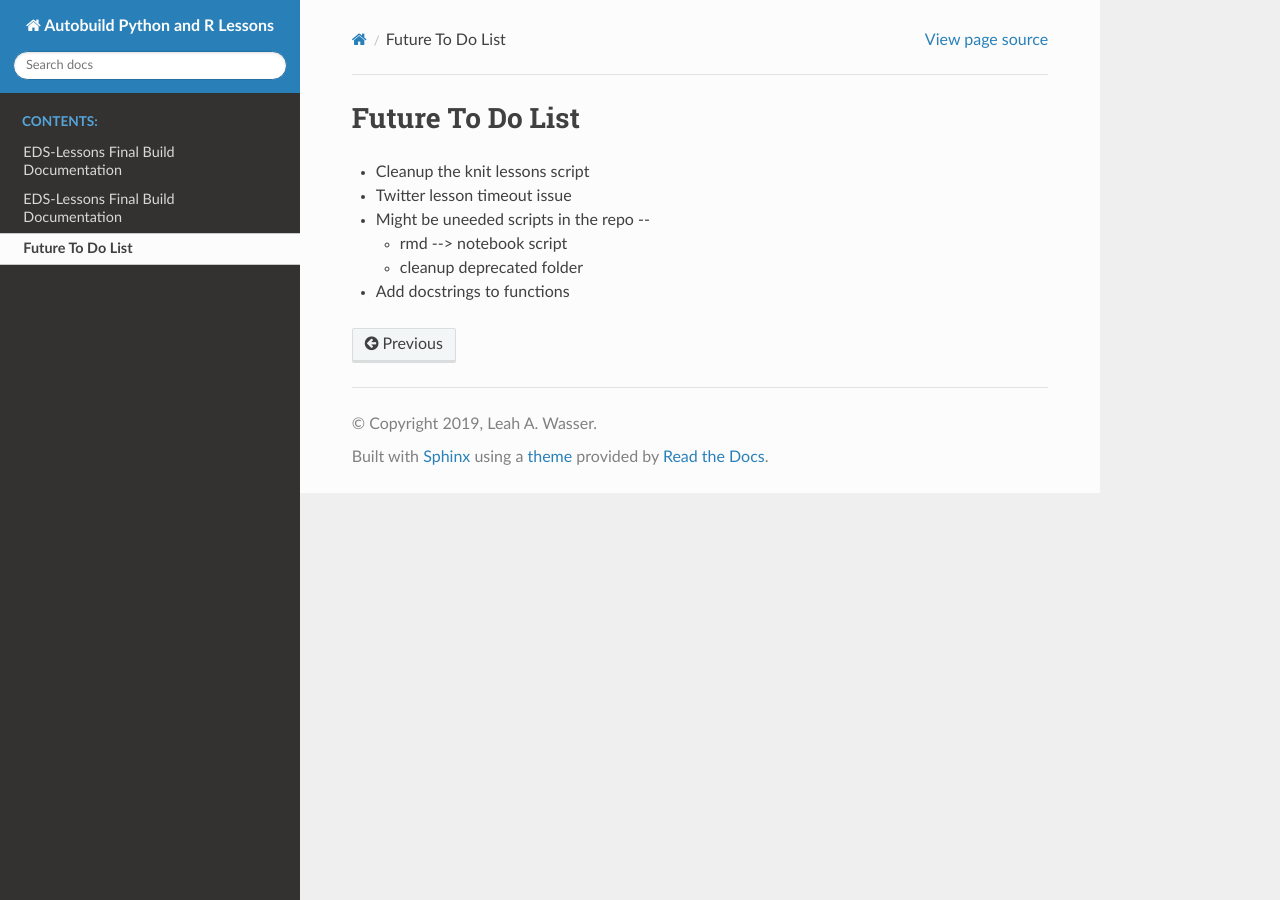
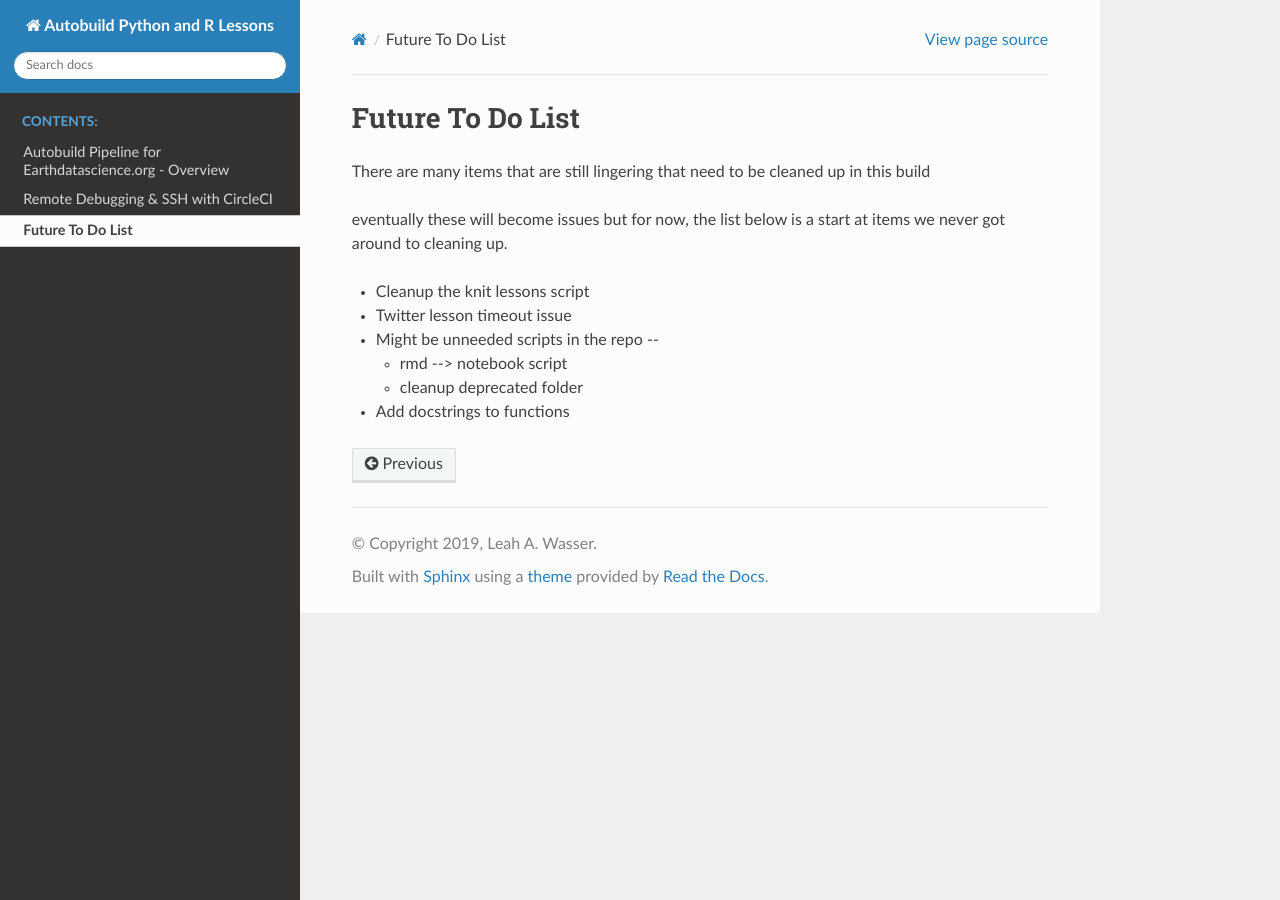
Before and after one commit to earthlab/build-jupyter-rmd-ci-demo, a Sphinx documentation site: the page built from docs/todo.md, in a window 1280 px wide. Built offline with Sphinx 7.4.7 and the Read the Docs theme 2.0.0, drawn with Linux system fonts in a browser that asks for light colours.

Commit message:
update theme and start to break up content

````diff
--- a/docs/index.rst
+++ b/docs/index.rst
@@ -3,14 +3,17 @@
    You can adapt this file completely to your liking, but it should at least
    contain the root `toctree` directive.
 
-Welcome to autobuild-lessons's documentation!
-=============================================
+Documentation For the Earth Lab Earth Data Science.org Learning Portal CI Pipeline
+==================================================================================
+
+Welcome to our documentation page. Here you will find
 
 .. toctree::
    :maxdepth: 2
    :caption: Contents:
 
    overview
+   ssh-authentication
    todo
 
 
--- a/docs/overview.md
+++ b/docs/overview.md
@@ -1,14 +1,10 @@
-# EDS-Lessons Final Build Documentation
+# Autobuild Pipeline for Earthdatascience.org - Overview
 
-
-
-# EDS-Lessons Final Build Documentation
-
-The EDS lessons build has several high level steps.
+The earthdatascience.org learning portal build has several high level steps.
 
 1. Original lessons are stored in the **earth-analytics-lessons** repo. This is where you will find .ipynb, .rmd and image files that are manually added to lessons. When a lesson is updated or an image is added to the repo, it triggers a build that produces a markdown file for the lesson and moves any related images.
-2. Once lessons are built, they are moved to the eds-lessons-website directory. This is where the final versions of the .md files and associated images (both manually added and autobuild created) live.
-3. The last step is temporary. Bceause the live website currently lives on earthlab.github.io, we will need to push files commited to the master branch of the eds-lessons repo to the live website. a smaller CI build is in place to move commits to master from `eds-lessons-website`.
+2. Once lessons are built, they are moved to the eds-lessons-website directory. This is where the final versions of the .md files and associated images (both manually added and auto-build created) live.
+3. The last step is temporary. Because the live website currently lives on earthlab.github.io, we will need to push files committed to the master branch of the eds-lessons repo to the live website. a smaller CI build is in place to move commits to master from `eds-lessons-website`.
 
 ## Directories
 
@@ -396,37 +392,6 @@ to mimic the directory structure of the CircleCI build.
 - If there are any notebooks with missing data, the landing page can be run first to fetch it.
     > [name=Joe] Leah, I know this was the case previously when I was testing rebuilds of the notebooks (i.e., I remember Week 2 `lidar-intro/2018-02-05-lidar03-chm-dtm-dsm.ipynb` used to have this problem). However, it looks like the data downloads are now in place throughout the notebooks? If this is the case, just delete this bullet.
 
-#### Remote Debugging
-
-Remote debugging refers to debugging performed on the CircleCI build.
-
-#### Interactive debugging via SSH
-
-Debugging can be performed interactively via CLI, using SSH to acess a build after it is run. This can be handy for checking the content of intermediate files generated within the build, whether files updated as expected, etc.
-
-You will need a local RSA key to access the build via SSH. See [Authenticating SSH](https://hackmd.io/psb27zRdTHqJfHtNG8kRXw?view#Authenticating-SSH) for instuctions on setting up an RSA key on your machine.
-
-On the status page for your CircleCI job, select the drop-down menu next to the button at the upper-right that says `Rebuild` and select `Rerun job with SSH`. The job will rerun _without deploying changes_ and when finished will instead list a remote address where the job can be accessed. In the terminal, enter the command
-
-```
-ssh -p XXXXX xx.xxx.xxx.xx
-```
-
-using the values given at the end of the CircleCI build after `-p`. These represent the unique ID and address of the remote CircleCI job, respectively. Answer `yes` to the prompt about the remote RSA key.
-
-Once you are finished debugging, leave the job with the command `exit`. The job will remain active for another 10 minutes, then time out. **Note** that you can SSH into a job more than once, but it _will not_ have the same ID and address as last time.
-
-#### Debugging an R Lesson knit job
-
-It is not possible to interactively debug an `.rmd` as it is knitting. However, variables in the notebook may be viewed from the knit progress report once the build completes by inserting this code chunk (uncommented):
-
-```
-# ```{r message = F}
-# message(print(...))
-# ```
-```
-
-where `...` is some variable or value you are interested in viewing from the knit job. The nested `print` function should coerce whatever data type the target variable/value is to a string that can be output by `message`.
 
 
 ## Rebuilding specific course directories
@@ -609,38 +574,6 @@ final_plot <- image_append(image_scale(c(plot, logo), "1000"), stack = TRUE)
 image_write(final_plot, "images/blog/2019-03-18-four-must-have-skills-in-earth-data-science/earth-data-science-skills-in-demand-automated-workflows.png")
 ```
 
-## Authenticating SSH
-
-CircleCI provides [these instructions](https://circleci.com/docs/2.0/ssh-access-jobs/) for authenticating SSH with your account.
-
-You will need to set up a local RSA key before being able to enter a build. This is device-specific, so if you are working on multiple machines, you will need to run through these steps several times.
-
-1. Checking whether a local SSH key exists:
-
-    https://help.github.com/en/articles/error-permission-denied-publickey
-
-2. Generating a new local SSH key if one is needed:
-
-    https://help.github.com/en/articles/generating-a-new-ssh-key-and-adding-it-to-the-ssh-agent
-
-3. Adding the new SSH key to GitHub account:
-
-    https://help.github.com/en/articles/adding-a-new-ssh-key-to-your-github-account
-
-    **Note** that you will need to copy the SSH key you generated _from the terminal_ to your clipboard. There are [different ways to do this](https://www.digitalocean.com/community/questions/copy-ssh-key-to-clipboard) based on your OS.
-
-4. Finally, verify your connection to GitHub:
-
-    ```
-    ssh -T git@github.com
-    ```
-
-    Enter `yes` if prompted. Then you should see a message like:
-
-    ```
-    Hi jvtcl! You've successfully authenticated...
-    ```
-
 
 ## Cliff Notes -- force rebuild specifical directories
 
--- a/docs/todo.md
+++ b/docs/todo.md
@@ -1,7 +1,15 @@
+
+
 ## Future To Do List
+
+There are many items that are still lingering that need to be cleaned up in this build
+
+eventually these will become issues but for now, the list below is a start at
+items we never got around to cleaning up.
+
 * Cleanup the knit lessons script
 * Twitter lesson timeout issue
-* Might be uneeded scripts in the repo --
+* Might be unneeded scripts in the repo --
     * rmd --> notebook script
     * cleanup deprecated folder
 * Add docstrings to functions
--- /dev/null
+++ b/requirements.txt
@@ -0,0 +1,2 @@
+recommonmark
+sphinx_rtd_theme
````
Also changed, not shown: README.md (+6 -1 lines), docs/ssh-authentication.md (added, +64 -0 lines).
